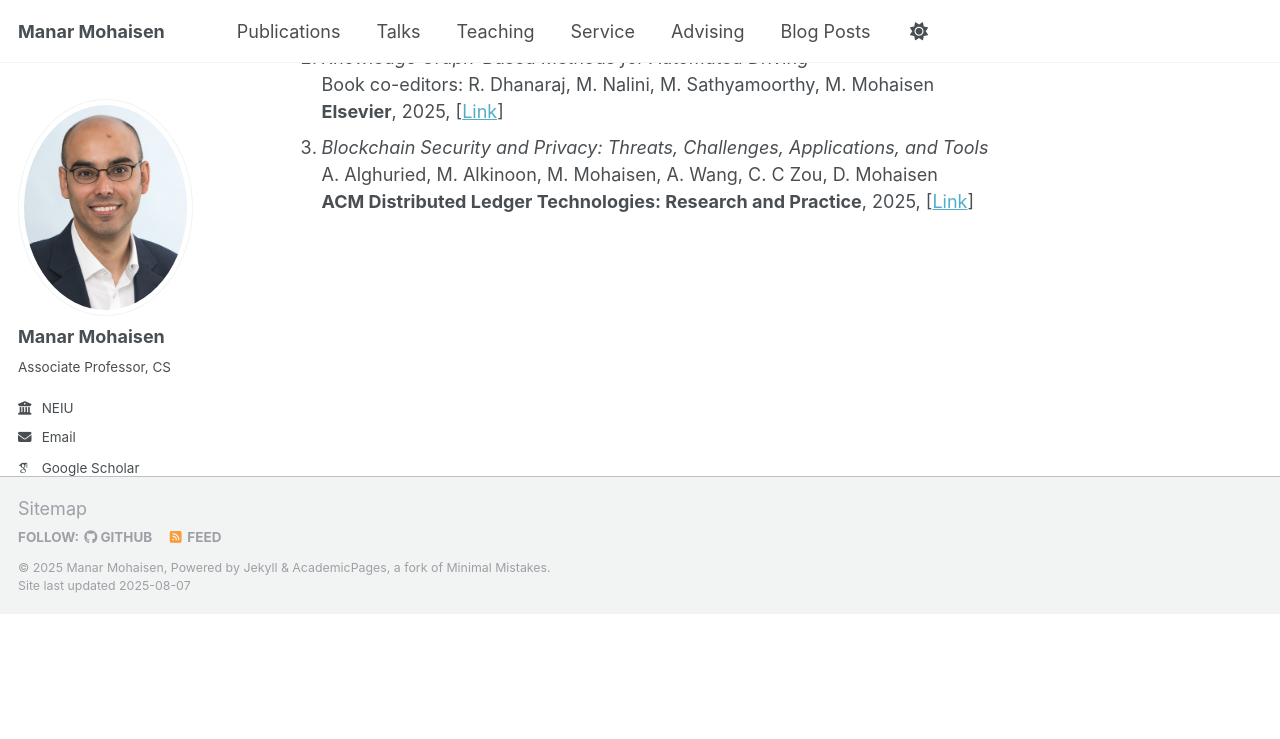
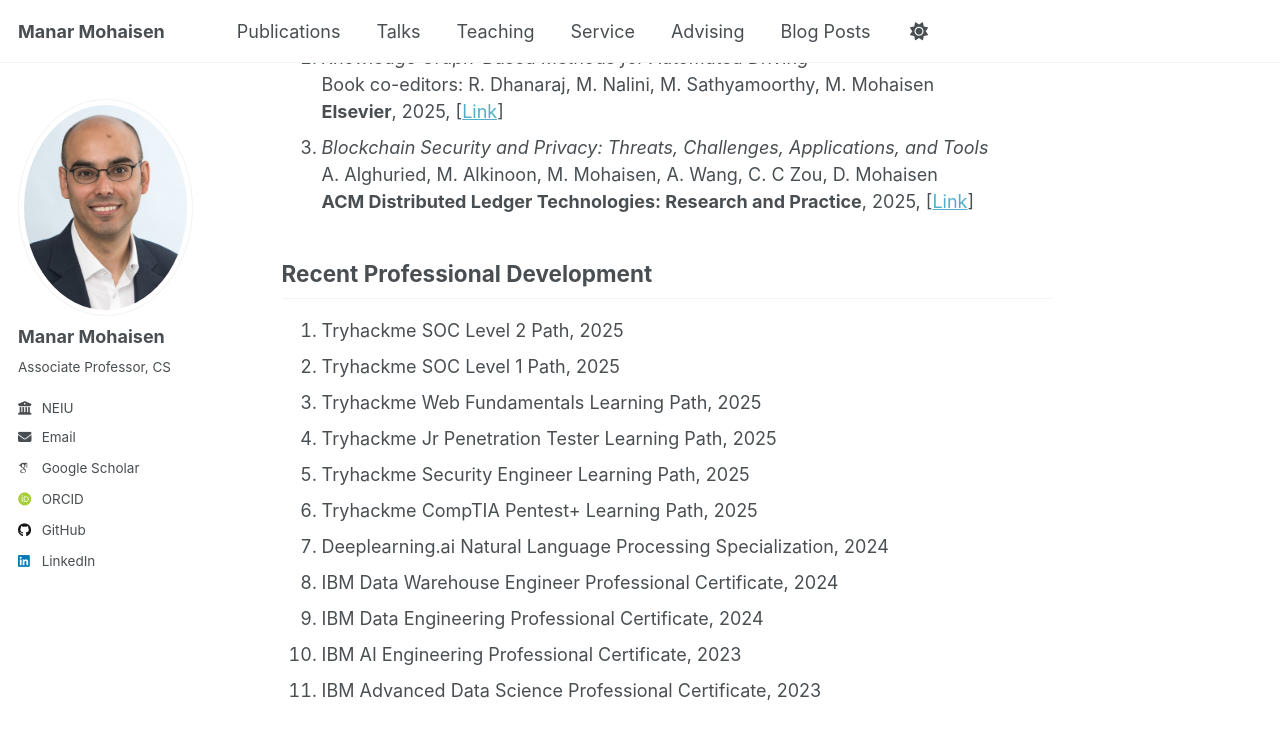
Before and after one commit to manarmohaisen/manarmohaisen.github.io, a Jekyll site: the page built from _pages/about.md, in a window 1280 px wide and 900 px high, scrolled down 747 px. Shown: the top 739 px of the window. Built offline with Jekyll 4.4.1, drawn with Linux system fonts in a browser that asks for light colours; some web fonts are replaced; a script that is not in the unit is left out; before the commit the page ends 1361 px from its top, so only the background shows below that.

Commit message:
Update about.md

```diff
--- a/_pages/about.md
+++ b/_pages/about.md
@@ -38,3 +38,17 @@ Recent Publications
     <strong>ACM Distributed Ledger Technologies: Research and Practice</strong>, 2025, [<a href="https://dl.acm.org/doi/abs/10.1145/3716323" target="_blank">Link</a>]
   </li>
 </ol>
+
+Recent Professional Development
+----
+1. Tryhackme SOC Level 2 Path, 2025
+2. Tryhackme SOC Level 1 Path, 2025
+3. Tryhackme Web Fundamentals Learning Path, 2025
+4. Tryhackme Jr Penetration Tester Learning Path, 2025
+5. Tryhackme Security Engineer Learning Path, 2025
+6. Tryhackme CompTIA Pentest+ Learning Path, 2025
+7. Deeplearning.ai Natural Language Processing Specialization, 2024
+8. IBM Data Warehouse Engineer Professional Certificate, 2024
+9. IBM Data Engineering Professional Certificate, 2024
+10. IBM AI Engineering Professional Certificate, 2023
+11. IBM Advanced Data Science Professional Certificate, 2023
```
